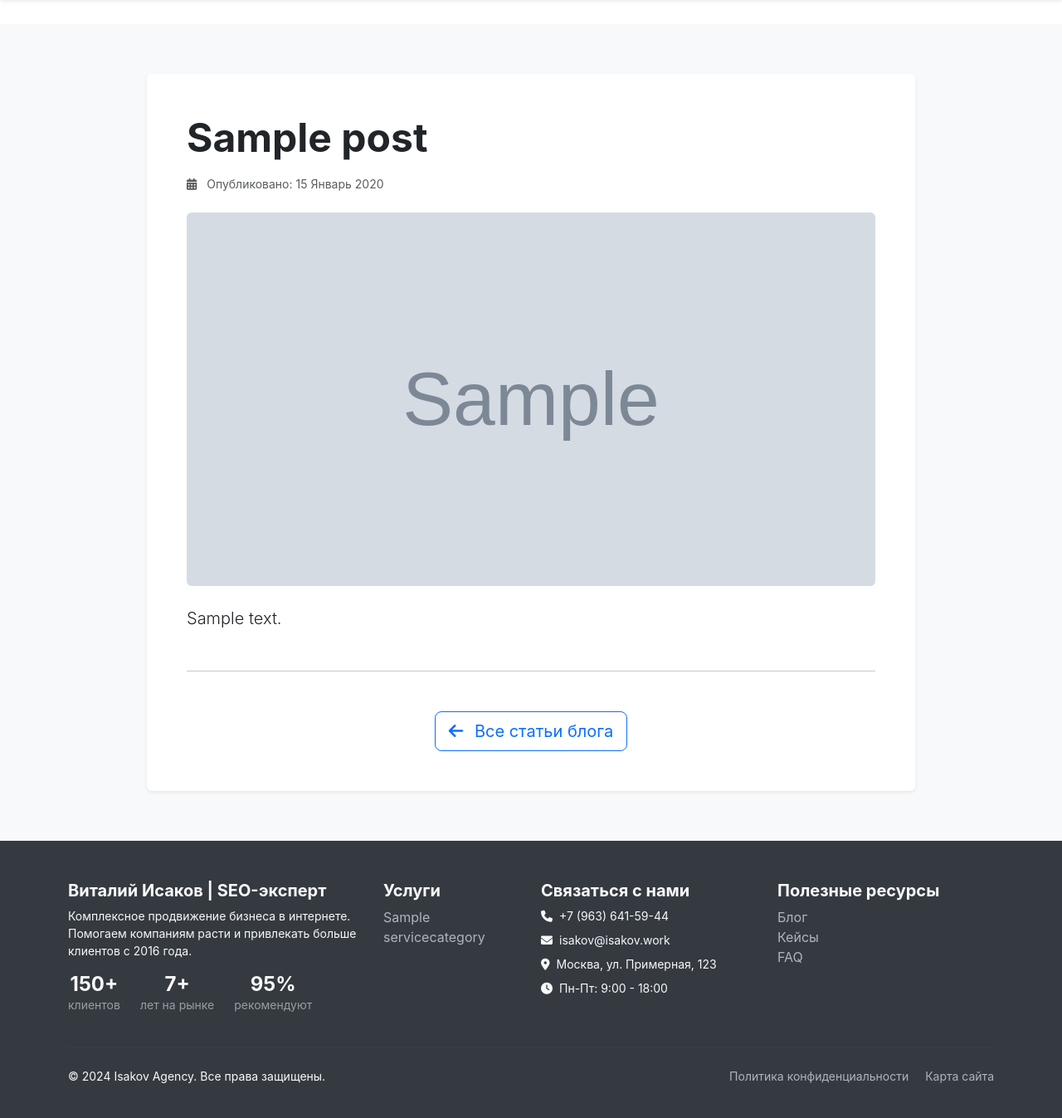
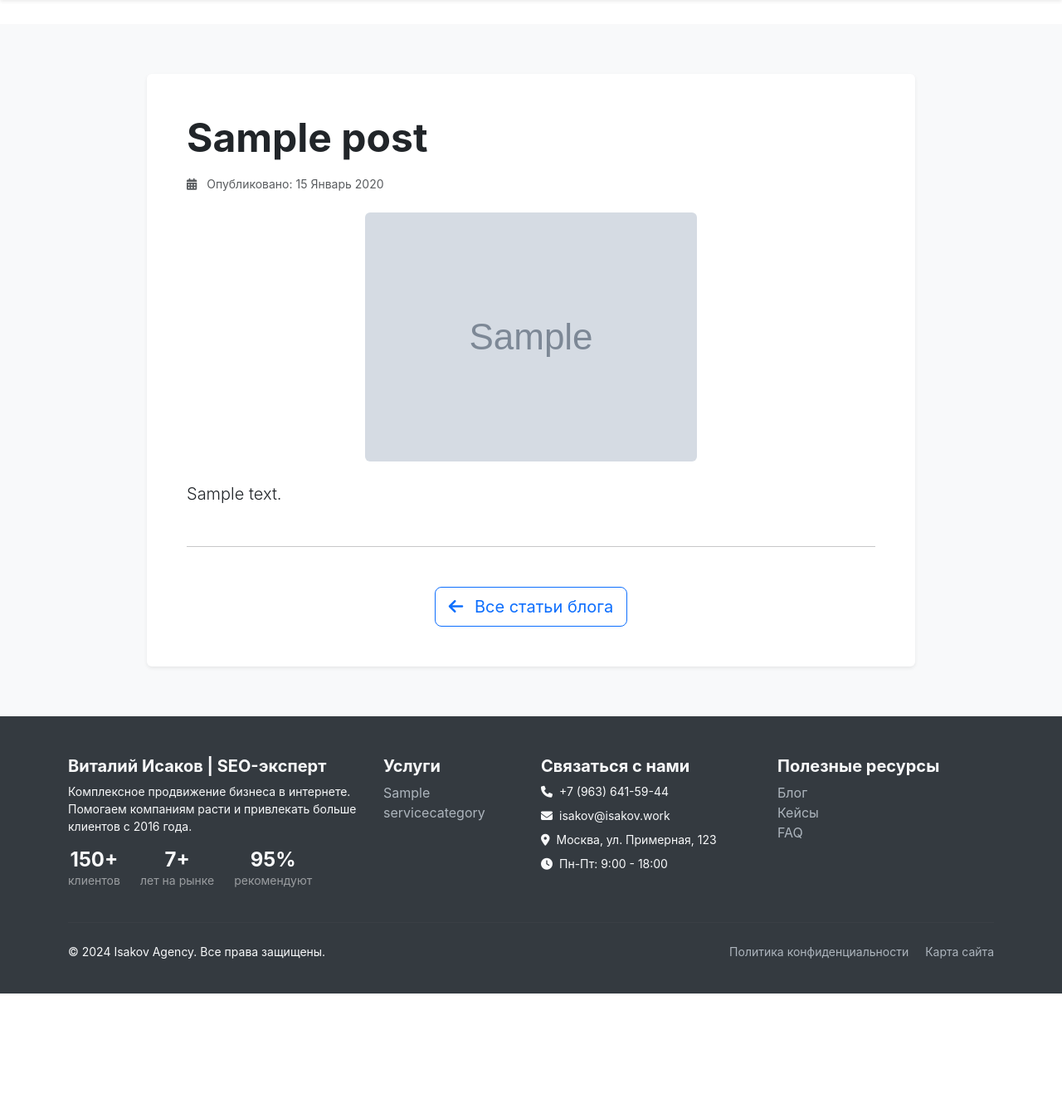
Before and after one commit to DmitryRzhansky/seo-agency, a Django app: a page that uses main/templates/main/post_detail.html in a window 1280 px wide. Shown: the part 61-1408 px from the top of the page at 83% size. After the commit the page ends 1258 px from the top, so only its background shows below. Run offline with Django 5.2, Linux system fonts and the light colour scheme; tables that the repository leaves empty hold one stand-in row (values such as "Sample post"); grey boxes marked "Sample" are stand-in pictures; some libraries are stand-ins or nearby versions.

Commit message:
Обновление блога

```diff
--- a/main/templates/main/post_detail.html
+++ b/main/templates/main/post_detail.html
@@ -16,8 +16,15 @@
                     </p>
 
                     {% if post.image %}
-                        <div class="mb-4">
-                            <img src="{{ post.image.url }}" class="img-fluid rounded" alt="{{ post.title }}" style="max-height: 450px; width: 100%; object-fit: cover;">
+                        <div class="row justify-content-center mb-4">
+                            <div class="col-lg-8">
+                                <img
+                                    src="{{ post.image.url }}"
+                                    class="img-fluid rounded mx-auto d-block"
+                                    alt="{{ post.title }}"
+                                    style="max-height: 400px; width: auto; object-fit: cover;"
+                                >
+                            </div>
                         </div>
                     {% endif %}
 
--- a/main/templates/main/post_list.html
+++ b/main/templates/main/post_list.html
@@ -3,7 +3,7 @@
 
 {% block content %}
 
-<section class="section-padding" id="blog-list">
+<section class="section-padding bg-light pt-5 mt-5" id="blog-list">
     <div class="container">
         <h1 class="section-title text-center">{{ title }}</h1>
 
```
